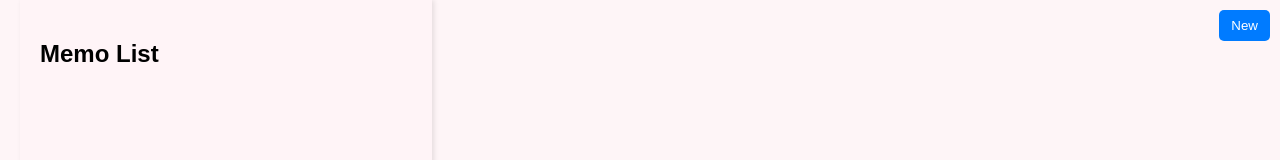
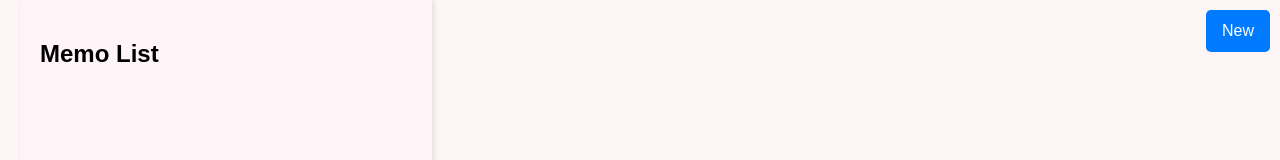
Before and after one commit to 2i-7/memo-app, a React (Create React App) app: page / in a window 1280 px wide. Shown: the top 160 px of the page. Built offline with nearby package versions, Linux system fonts and the light colour scheme.

Commit message:
完成！

```diff
--- a/src/App.css
+++ b/src/App.css
@@ -174,12 +174,13 @@ button {
   position: absolute;
   top: 10px;
   right: 10px;
-  padding: 8px 12px;
+  padding: 12px 16px;
   background-color: #007bff;
   color: white;
   border: none;
   border-radius: 5px;
   cursor: pointer;
+  font-size: 16px;
 }
 
 .new-button:hover {
```
